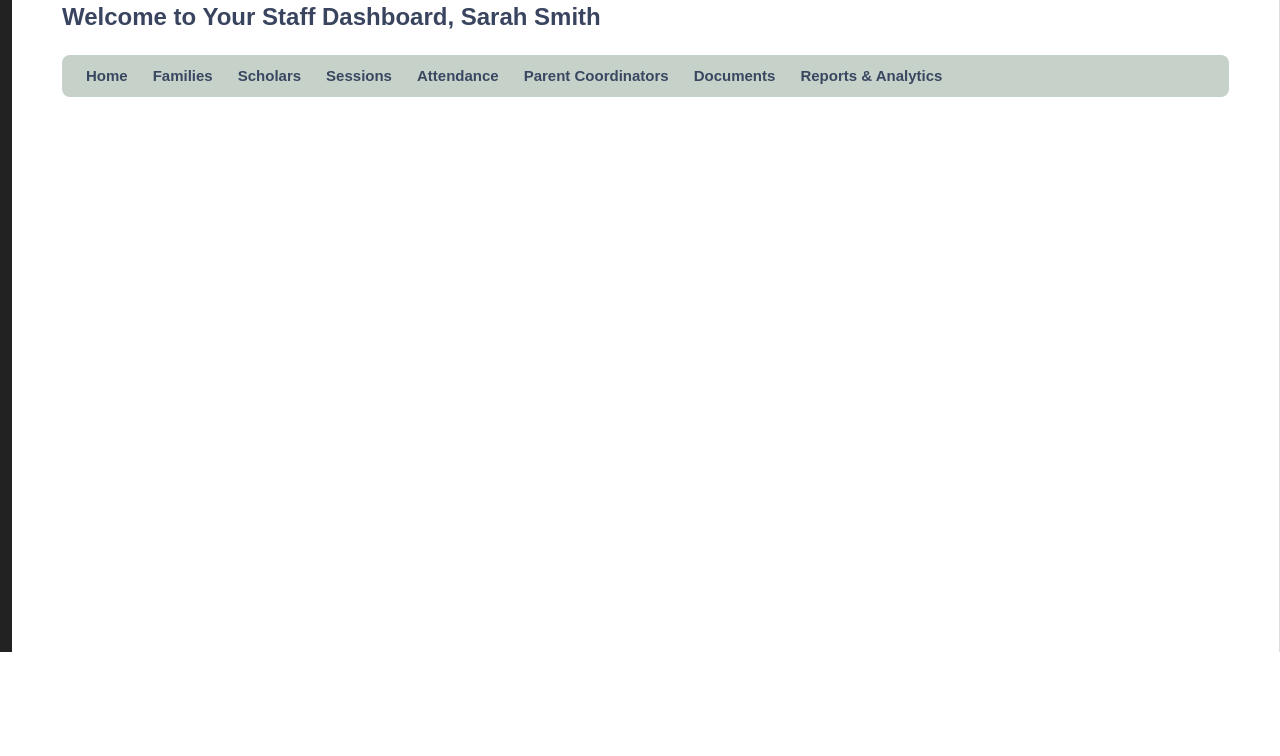
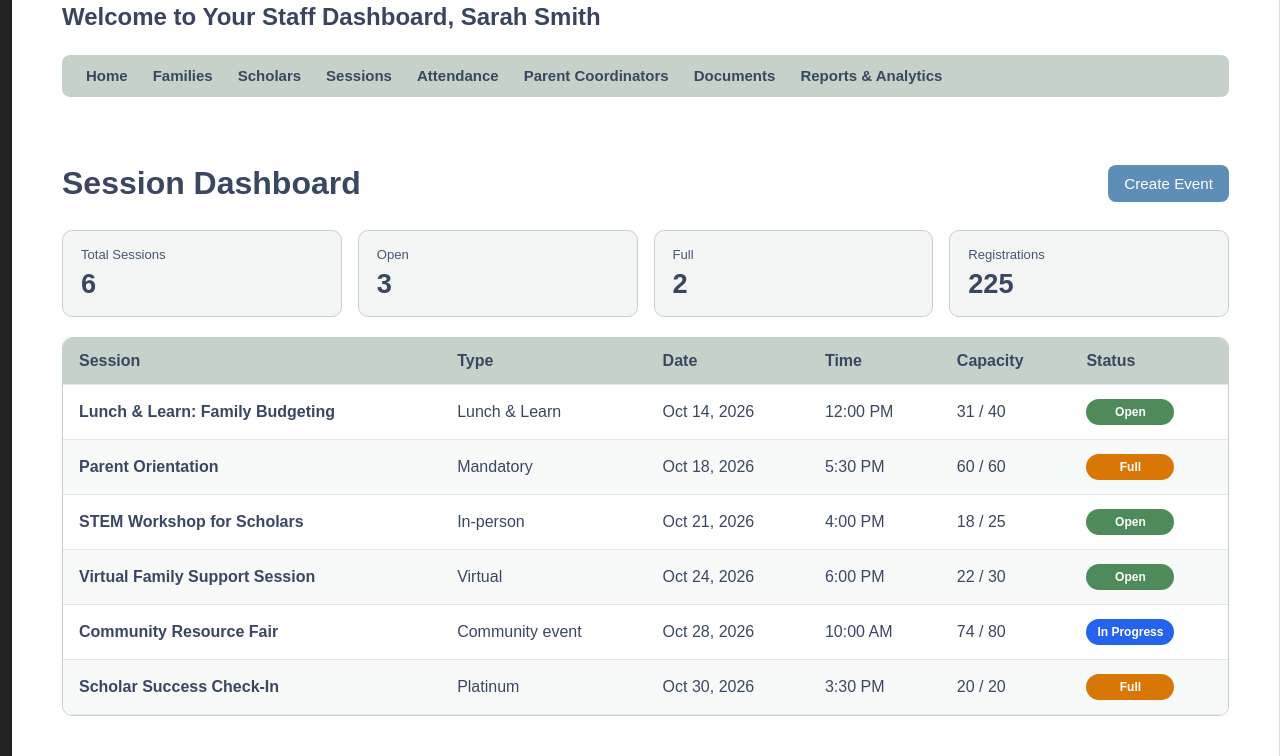
Before and after one commit to y4zmin/ASU-PARENTSCHALLENGE-CRM, a website built with Vite: page staff-dashboard.html in a window 1280 px wide. Shown: the part 148-904 px from the top of the page. Before the commit the page ends 800 px from the top, so only its background shows below. Built offline with nearby package versions, Linux system fonts and the light colour scheme.

Commit message:
Add staff session dashboard UI

```diff
--- /dev/null
+++ b/src/events.css
@@ -0,0 +1,111 @@
+.events-dashboard {
+  margin-top: 28px;
+  display: flex;
+  flex-direction: column;
+  gap: 20px;
+}
+
+.events-header {
+  display: flex;
+  justify-content: space-between;
+  align-items: center;
+  margin-bottom: 8px;
+}
+
+.events-header h2 {
+  font-size: 2rem;
+  color: #394761;
+  margin: 0;
+}
+
+.primary-btn {
+  background-color: #5e8db8;
+  color: white;
+  border: none;
+  border-radius: 8px;
+  padding: 10px 16px;
+  font-size: 0.95rem;
+  cursor: pointer;
+}
+
+.primary-btn:hover {
+  background-color: #4b789e;
+}
+
+.events-summary {
+  display: grid;
+  grid-template-columns: repeat(4, minmax(140px, 1fr));
+  gap: 16px;
+}
+
+.summary-card {
+  background: #f4f6f5;
+  border: 1px solid #c6d2c9;
+  border-radius: 10px;
+  padding: 16px 18px;
+  display: flex;
+  flex-direction: column;
+  gap: 6px;
+}
+
+.summary-label {
+  font-size: 0.82rem;
+  color: #455674;
+}
+
+.summary-card strong {
+  font-size: 1.7rem;
+  color: #394761;
+}
+
+.table-wrapper {
+  overflow-x: auto;
+  border: 1px solid #c6d2c9;
+  border-radius: 10px;
+  background: white;
+}
+
+.events-table {
+  width: 100%;
+  border-collapse: collapse;
+  min-width: 720px;
+}
+
+.events-table th,
+.events-table td {
+  padding: 14px 16px;
+  text-align: left;
+  border-bottom: 1px solid #e5e7eb;
+}
+
+.events-table th {
+  background-color: #c6d2c9;
+  color: #394761;
+  font-weight: 700;
+}
+
+.events-table tbody tr:nth-child(even) {
+  background-color: #f8faf9;
+}
+
+.session-name {
+  font-weight: 700;
+  color: #394761;
+}
+
+.status-pill {
+  display: inline-block;
+  color: white;
+  font-size: 0.75rem;
+  font-weight: 700;
+  padding: 6px 10px;
+  border-radius: 999px;
+  text-align: center;
+  min-width: 88px;
+}
+
+@media (max-width: 760px) {
+  .events-summary {
+    grid-template-columns: repeat(2, minmax(140px, 1fr));
+  }
+}
--- /dev/null
+++ b/src/events.ts
@@ -0,0 +1,162 @@
+import './events.css'
+
+type Session = {
+  id: number
+  title: string
+  type: string
+  date: string
+  time: string
+  capacity: number
+  registered: number
+  status: 'Open' | 'Full' | 'Cancelled' | 'In Progress'
+}
+
+const sessions: Session[] = [
+  {
+    id: 1,
+    title: 'Lunch & Learn: Family Budgeting',
+    type: 'Lunch & Learn',
+    date: '2026-10-14',
+    time: '12:00 PM',
+    capacity: 40,
+    registered: 31,
+    status: 'Open',
+  },
+  {
+    id: 2,
+    title: 'Parent Orientation',
+    type: 'Mandatory',
+    date: '2026-10-18',
+    time: '5:30 PM',
+    capacity: 60,
+    registered: 60,
+    status: 'Full',
+  },
+  {
+    id: 3,
+    title: 'STEM Workshop for Scholars',
+    type: 'In-person',
+    date: '2026-10-21',
+    time: '4:00 PM',
+    capacity: 25,
+    registered: 18,
+    status: 'Open',
+  },
+  {
+    id: 4,
+    title: 'Virtual Family Support Session',
+    type: 'Virtual',
+    date: '2026-10-24',
+    time: '6:00 PM',
+    capacity: 30,
+    registered: 22,
+    status: 'Open',
+  },
+  {
+    id: 5,
+    title: 'Community Resource Fair',
+    type: 'Community event',
+    date: '2026-10-28',
+    time: '10:00 AM',
+    capacity: 80,
+    registered: 74,
+    status: 'In Progress',
+  },
+  {
+    id: 6,
+    title: 'Scholar Success Check-In',
+    type: 'Platinum',
+    date: '2026-10-30',
+    time: '3:30 PM',
+    capacity: 20,
+    registered: 20,
+    status: 'Full',
+  },
+]
+const statusColors: Record<string, string> = {
+  Open: '#4f8a5b',
+  Full: '#d97706',
+  Cancelled: '#b91c1c',
+  'In Progress': '#2563eb',
+}
+
+function formatDate(date: string): string {
+  const d = new Date(date + 'T00:00:00')
+  return d.toLocaleDateString('en-US', {
+    month: 'short',
+    day: 'numeric',
+    year: 'numeric',
+  })
+}
+
+const dashboard = document.querySelector<HTMLElement>('#events-dashboard')
+
+if (!dashboard) {
+  throw new Error('Events dashboard container not found')
+}
+
+dashboard.innerHTML = `
+  <div class="events-header">
+    <h2>Session Dashboard</h2>
+    <button class="primary-btn">Create Event</button>
+  </div>
+
+  <div class="events-summary">
+    <div class="summary-card">
+      <span class="summary-label">Total Sessions</span>
+      <strong>${sessions.length}</strong>
+    </div>
+    <div class="summary-card">
+      <span class="summary-label">Open</span>
+      <strong>${sessions.filter((s) => s.status === 'Open').length}</strong>
+    </div>
+    <div class="summary-card">
+      <span class="summary-label">Full</span>
+      <strong>${sessions.filter((s) => s.status === 'Full').length}</strong>
+    </div>
+    <div class="summary-card">
+      <span class="summary-label">Registrations</span>
+      <strong>${sessions.reduce((sum, s) => sum + s.registered, 0)}</strong>
+    </div>
+  </div>
+
+  <div class="table-wrapper">
+    <table class="events-table">
+      <thead>
+        <tr>
+          <th>Session</th>
+          <th>Type</th>
+          <th>Date</th>
+          <th>Time</th>
+          <th>Capacity</th>
+          <th>Status</th>
+        </tr>
+      </thead>
+      <tbody>
+        ${sessions
+          .map(
+            (session) => `
+              <tr>
+                <td>
+                  <div class="session-name">${session.title}</div>
+                </td>
+                <td>${session.type}</td>
+                <td>${formatDate(session.date)}</td>
+                <td>${session.time}</td>
+                <td>${session.registered} / ${session.capacity}</td>
+                <td>
+                  <span
+                    class="status-pill"
+                    style="background-color: ${statusColors[session.status]};"
+                  >
+                    ${session.status}
+                  </span>
+                </td>
+              </tr>
+            `
+          )
+          .join('')}
+      </tbody>
+    </table>
+  </div>
+`
--- a/staff-dashboard.html
+++ b/staff-dashboard.html
@@ -1,4 +1,3 @@
-
 <!DOCTYPE html>
 <html lang="en">
 <head>
@@ -6,11 +5,11 @@
     <meta name="viewport" content="width=device-width, initial-scale=1.0">
     <title>Parents Challenge Portal</title>
     <link rel="stylesheet" href="src/dashboard.css">
+    <link rel="stylesheet" href="/src/events.css">
 </head>
 <body>
     <main class="page">
 
-    <!--header-->
         <header class="header">
             <a href="#" class="logo-link" aria-label="Parents Challenge home">
                 <img
@@ -26,10 +25,8 @@
             </div>
         </header>
 
-    <!--Greeting-->
-    <h1 class="welcome-title">Welcome to Your Staff Dashboard, Sarah Smith</h1> <!--name of actual user will be queried/creds. stored-->
+        <h1 class="welcome-title">Welcome to Your Staff Dashboard, Sarah Smith</h1>
 
-    <!--menu navigation-->
         <nav>
             <ul class="nav-bar">
                 <li><a href="#">Home</a></li>
@@ -43,6 +40,10 @@
             </ul>
         </nav>
 
+        <section id="events-dashboard" class="events-dashboard"></section>
+
     </main>
+
+    <script type="module" src="/src/events.ts"></script>
 </body>
 </html>
```
Lines whose indentation alone changed are shown as unchanged.
